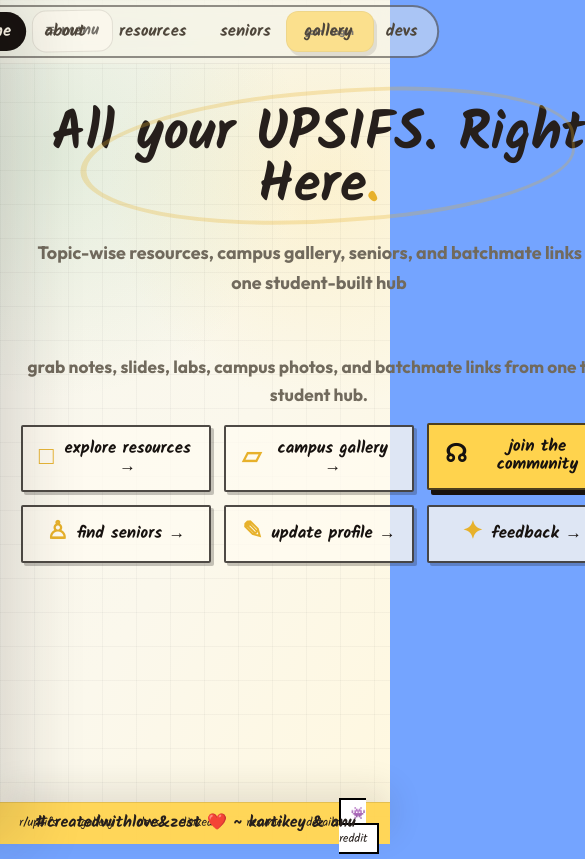
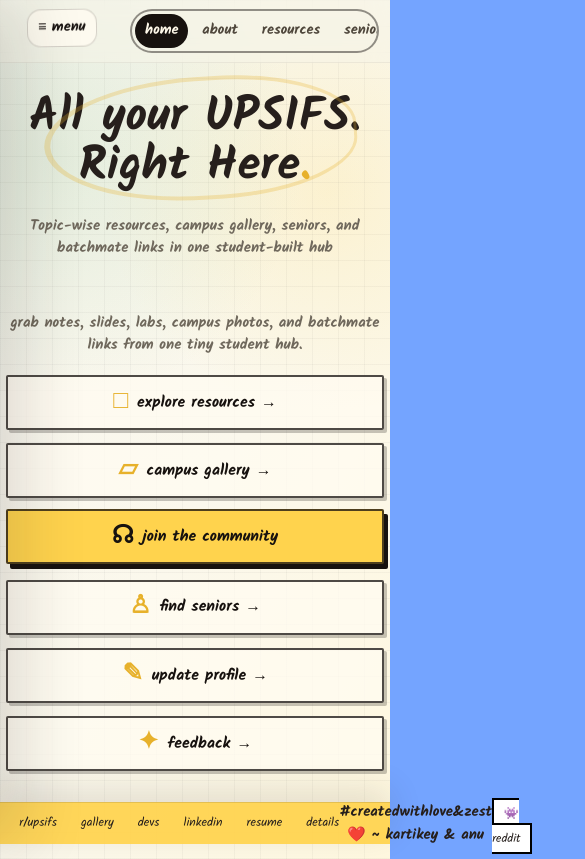
Before and after one commit to kartikeyporwal1106-spec/orientation, a website: page index.html in a window 390 px wide. Shown: the top 859 px of the page, 585 px wide, since content can reach past the window. Drawn offline with nearby package versions, Linux system fonts and the light colour scheme.

Commit message:
Reduce soft UI page heading sizes

```diff
--- a/style.css
+++ b/style.css
@@ -2157,7 +2157,7 @@ body.theme-app .arcade-stage {
 body.theme-app .stage-title {
   color: #261f1c;
   font-family: 'Kalam', var(--font-sans);
-  font-size: clamp(2.7rem, 6.4vw, 4.9rem);
+  font-size: clamp(1.9rem, 4.2vw, 3.2rem);
   font-weight: 700;
   line-height: 0.96;
   letter-spacing: 0;
@@ -2259,6 +2259,7 @@ body.theme-app .lineup-grid {
 
 body.theme-app #tab-home .stage-title {
   position: relative;
+  font-size: clamp(2.8rem, 6.4vw, 4.7rem);
 }
 
 body.theme-app #tab-home .stage-title::before {
@@ -2292,6 +2293,20 @@ body.theme-app .welcome-sub {
   font-size: 1.08rem;
   color: #716a5d;
   max-width: 640px;
+}
+
+body.theme-app #tab-home .stage-subtitle,
+body.theme-app #tab-home .welcome-sub {
+  color: #6f685c;
+  font-family: 'Kalam', var(--font-sans);
+  font-size: clamp(0.98rem, 1.8vw, 1.2rem);
+  font-weight: 700;
+  line-height: 1.45;
+}
+
+body.theme-app #tab-home .welcome-sub {
+  max-width: 720px;
+  margin-bottom: 0.2rem;
 }
 
 body.theme-app .arcade-card-btn {
@@ -2554,7 +2569,7 @@ body.theme-app .dev-title {
   font-family: 'Instrument Serif', 'Caveat', Georgia, serif;
   font-style: italic;
   font-weight: 400;
-  font-size: clamp(3.7rem, 8vw, 6.6rem);
+  font-size: clamp(2.5rem, 5.4vw, 4.2rem);
 }
 
 body.theme-app .dev-title span {
@@ -3167,7 +3182,7 @@ body.theme-app .campus-gallery-copy strong {
 }
 
 body.theme-app #about-title {
-  font-size: clamp(2.6rem, 7vw, 4.4rem);
+  font-size: clamp(1.9rem, 4.4vw, 3.2rem);
   text-transform: lowercase;
   max-width: 720px;
 }
@@ -3250,7 +3265,7 @@ body.theme-app .reddit-card .c-btn {
   }
 
   body.theme-app .stage-title {
-    font-size: clamp(2.1rem, 14vw, 3.4rem);
+    font-size: clamp(1.7rem, 10vw, 2.6rem);
   }
 
   body.theme-app #tab-home {
@@ -3282,6 +3297,132 @@ body.theme-app .reddit-card .c-btn {
   body.theme-app .senior-board-hero,
   body.theme-app .senior-submit-panel,
   body.theme-app .senior-access-lock {
-    border-radius: 22px;
-  }
-}
+    border-radius: 8px;
+  }
+}
+
+@media (max-width: 640px) {
+  body.theme-app {
+    background-size: 26px 26px, 26px 26px, auto, auto, auto;
+  }
+
+  body.theme-app .arcade-header {
+    height: auto;
+    min-height: 62px;
+    padding: 0.55rem 0.7rem;
+    gap: 0.55rem;
+    align-items: flex-start;
+  }
+
+  body.theme-app .header-left {
+    flex-shrink: 0;
+  }
+
+  body.theme-app .sidebar-handle {
+    padding: 0.42rem 0.62rem;
+    font-size: 0.9rem;
+  }
+
+  body.theme-app .header-nav {
+    position: static;
+    transform: none;
+    flex: 1 1 auto;
+    max-width: calc(100vw - 8.8rem);
+    overflow-x: auto;
+    justify-content: flex-start;
+    padding: 0.22rem;
+    scrollbar-width: none;
+  }
+
+  body.theme-app .header-nav::-webkit-scrollbar {
+    display: none;
+  }
+
+  body.theme-app .nav-btn {
+    flex: 0 0 auto;
+    font-size: 0.9rem;
+    padding: 0.32rem 0.62rem;
+  }
+
+  body.theme-app .btn-buy-pass {
+    display: none;
+  }
+
+  body.theme-app .arcade-stage {
+    width: min(100% - 0.8rem, 1220px);
+    padding-top: 1.9rem;
+    padding-inline: 0;
+  }
+
+  body.theme-app .stage-title {
+    font-size: clamp(1.5rem, 9vw, 2.2rem);
+    line-height: 1.05;
+    max-width: 100%;
+  }
+
+  body.theme-app #tab-home .stage-title {
+    font-size: clamp(2.05rem, 12vw, 3rem);
+  }
+
+  body.theme-app #tab-home .stage-subtitle,
+  body.theme-app #tab-home .welcome-sub {
+    font-size: 0.92rem;
+    line-height: 1.45;
+  }
+
+  body.theme-app #tab-home .quick-action-row,
+  body.theme-app .quick-action-row {
+    grid-template-columns: 1fr;
+    max-width: 100%;
+  }
+
+  body.theme-app #tab-home .arcade-card-btn {
+    min-height: 52px;
+    font-size: 0.98rem;
+  }
+
+  body.theme-app .junior-community-panel {
+    width: 100%;
+    padding: 1rem 0.8rem 1.15rem;
+  }
+
+  body.theme-app .junior-feedback-form {
+    grid-template-columns: 1fr;
+    gap: 0.8rem;
+  }
+
+  body.theme-app .junior-note-card {
+    padding: 1.25rem 1rem 1rem;
+  }
+
+  body.theme-app .junior-note-card p {
+    font-size: 1.05rem;
+  }
+
+  body.theme-app .senior-board-hero,
+  body.theme-app .senior-access-lock,
+  body.theme-app .senior-toolbar,
+  body.theme-app .senior-filter-bar {
+    grid-template-columns: 1fr;
+    flex-direction: column;
+    align-items: stretch;
+  }
+
+  body.theme-app .seniors-grid,
+  body.theme-app .campus-gallery-grid {
+    grid-template-columns: 1fr;
+    gap: 1.6rem;
+  }
+
+  body.theme-app .senior-card {
+    min-height: auto;
+  }
+
+  body.theme-app .footer-love {
+    position: static;
+    transform: none;
+    white-space: normal;
+    text-align: center;
+    font-size: 0.92rem;
+  }
+}
```
